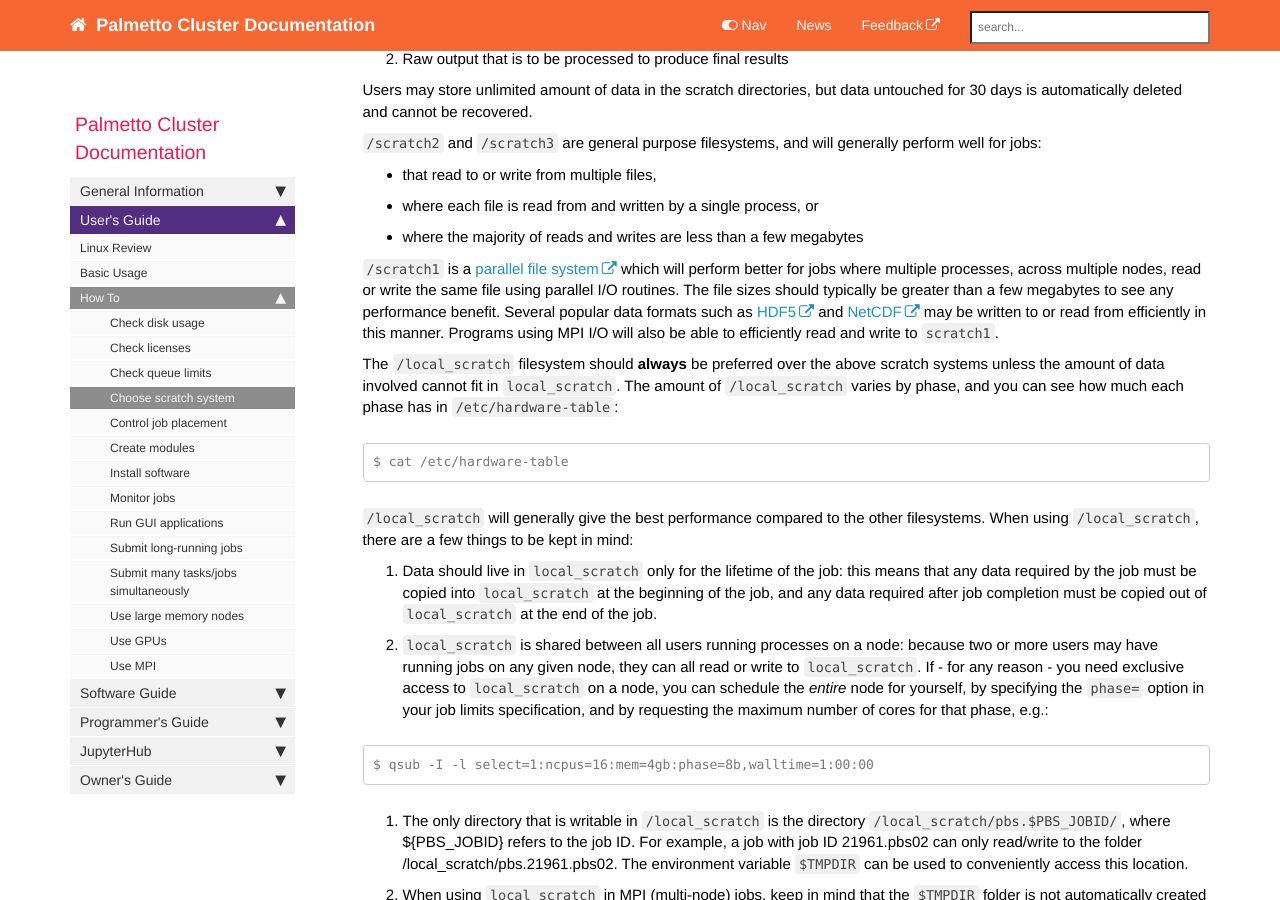
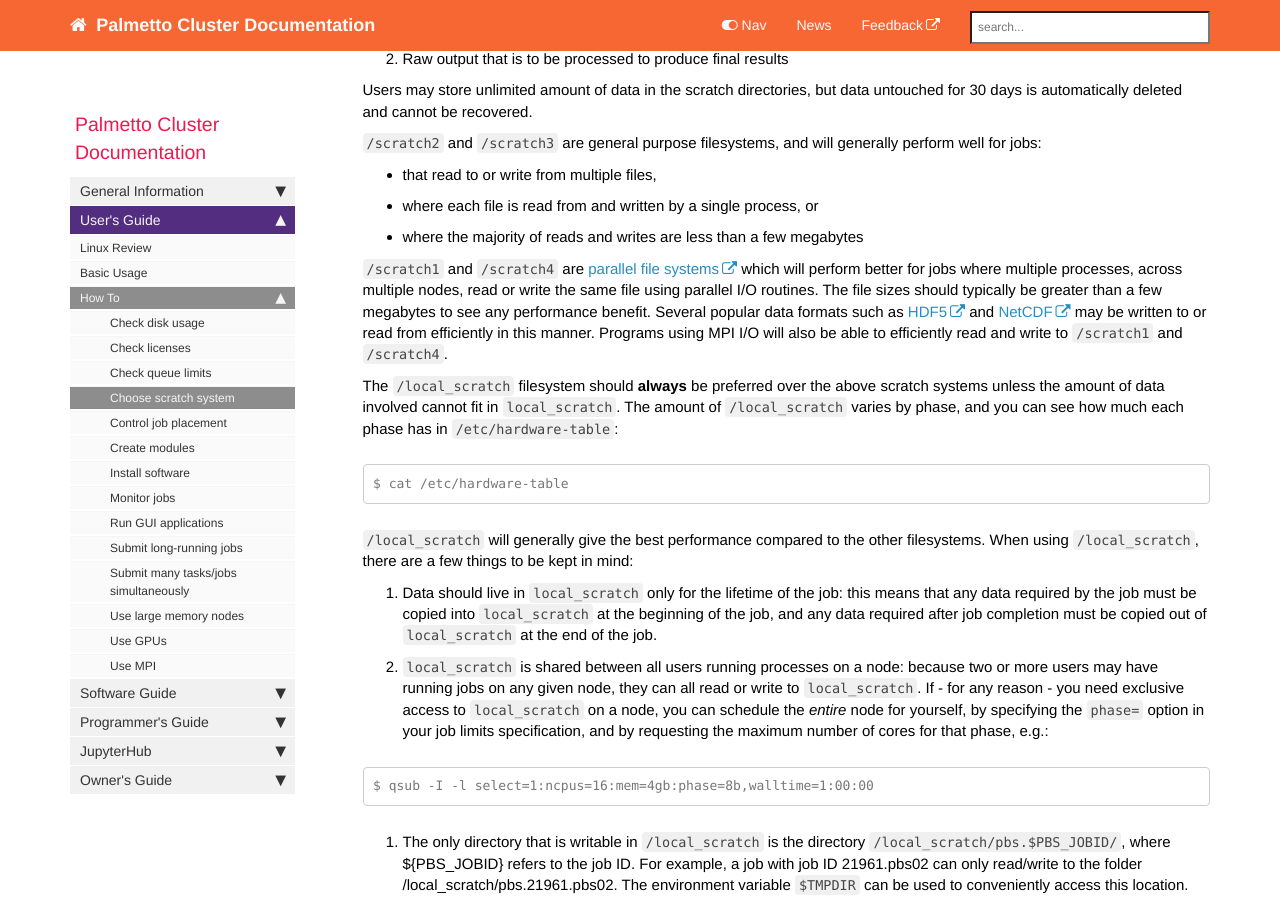
Before and after one commit to clemsonciti/palmetto-documentation, a Jekyll site: the page built from pages/documentation/howtos/userguide_howto_choose_right_filesystem.md, in a window 1280 px wide and 900 px high, scrolled down 437 px. Built offline with Jekyll 4.4.1, drawn with Linux system fonts in a browser that asks for light colours; nearby versions of some CDN libraries; comment, search, counter and statistics services are not loaded.

Commit message:
Add basic information about /scratch4

```diff
--- a/pages/documentation/howtos/userguide_howto_choose_right_filesystem.md
+++ b/pages/documentation/howtos/userguide_howto_choose_right_filesystem.md
@@ -36,8 +36,8 @@
 - where each file is read from and written by a single process, or
 - where the majority of reads and writes are less than a few megabytes
 
-`/scratch1` is a
-[parallel file system](https://en.wikipedia.org/wiki/Clustered_file_system)
+`/scratch1` and `/scratch4` are
+[parallel file systems](https://en.wikipedia.org/wiki/Clustered_file_system)
 which will perform better for jobs
 where multiple processes, across multiple nodes, read or write
 the same file using parallel I/O routines.
@@ -48,7 +48,7 @@
 [NetCDF](https://www.unidata.ucar.edu/software/netcdf/docs_rc/)
 may be written to or read from efficiently in this manner.
 Programs using MPI I/O will also be able to
-efficiently read and write to `scratch1`.
+efficiently read and write to `/scratch1` and `/scratch4`.
 
 The `/local_scratch` filesystem should **always** be preferred over the above scratch systems
 unless the amount of data involved cannot fit in `local_scratch`.
```
Also changed, not shown: pages/documentation/userguide_basic_usage.md (+1 -0 lines).
